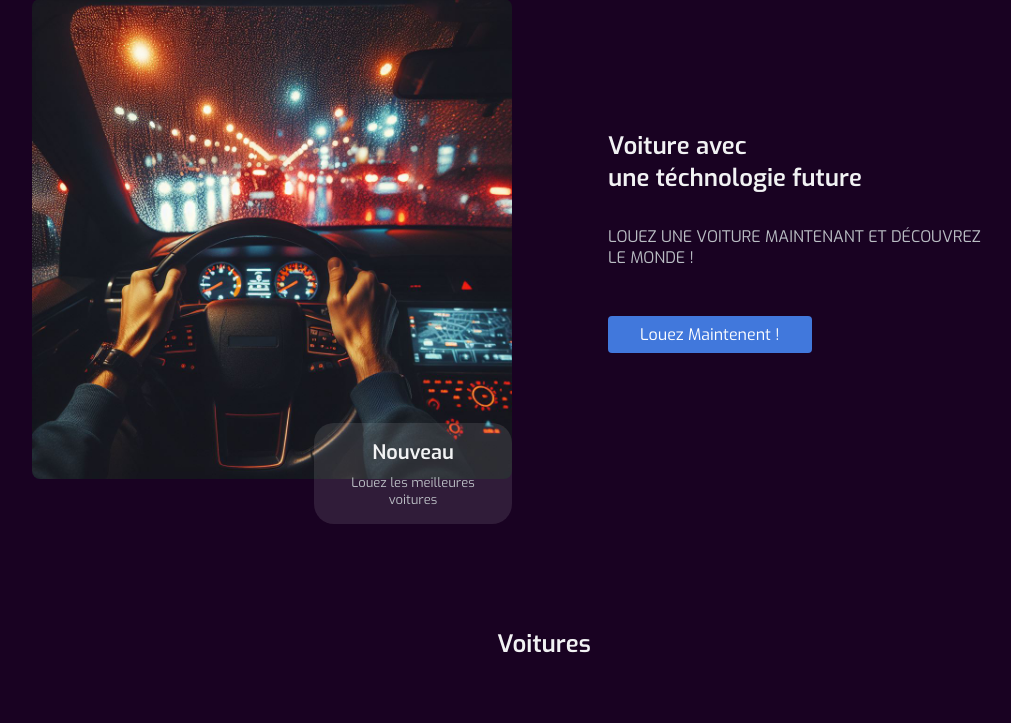
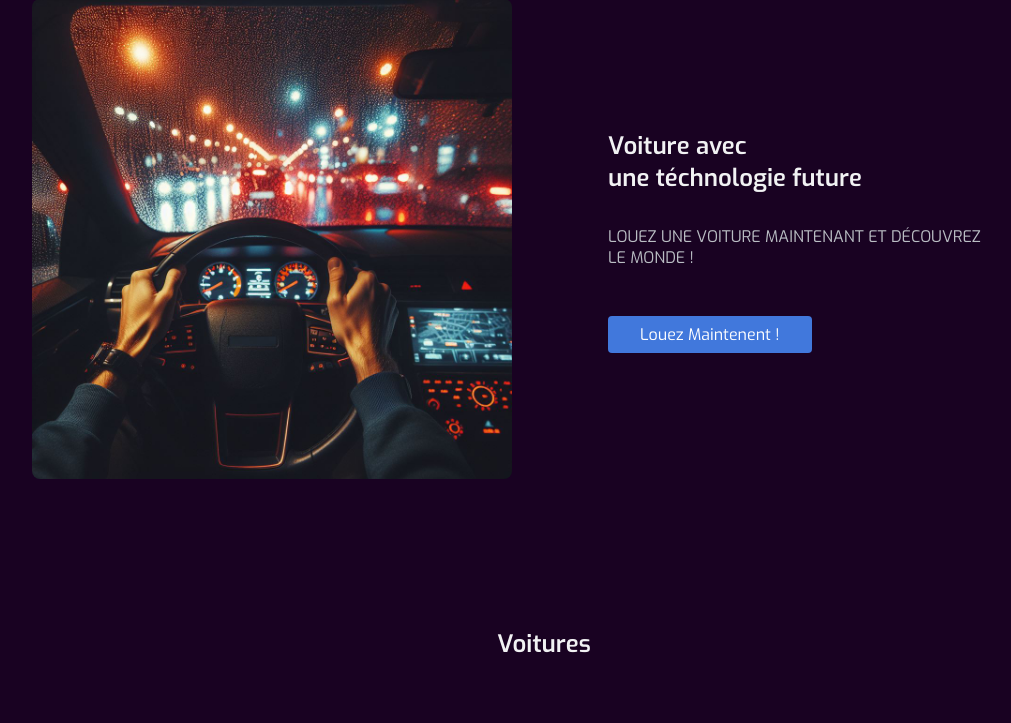
Before and after one commit to gir-yay/BDD, a Django app: page / in a window 1280 px wide. Shown: the part 113-836 px from the top of the page, without its empty margins (96-1107 px from the left). Run offline with Django 4.2, Linux system fonts and the light colour scheme; data that the repository does not hold is empty.

Commit message:
Update home.html

```diff
--- a/DB_project/templates/home.html
+++ b/DB_project/templates/home.html
@@ -50,11 +50,6 @@
             <div class="about__container container grid">
                 <div class="about__group">
                     <img src="{% static 'images/about.jpeg' %}" alt="" class="about__img">
-
-                    <div class="about__card">
-                        <h3 class="about__card-title">Nouveau</h3>
-                        <p class="about__card-description">Louez les meilleures voitures</p>
-                    </div>
                 </div>
 
                 <div class="about__data">
```
